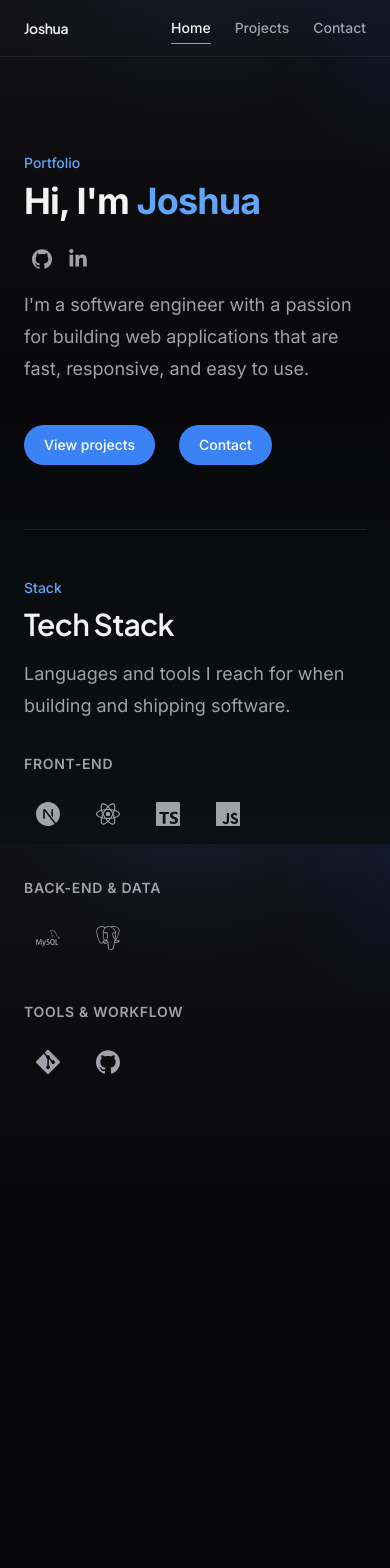
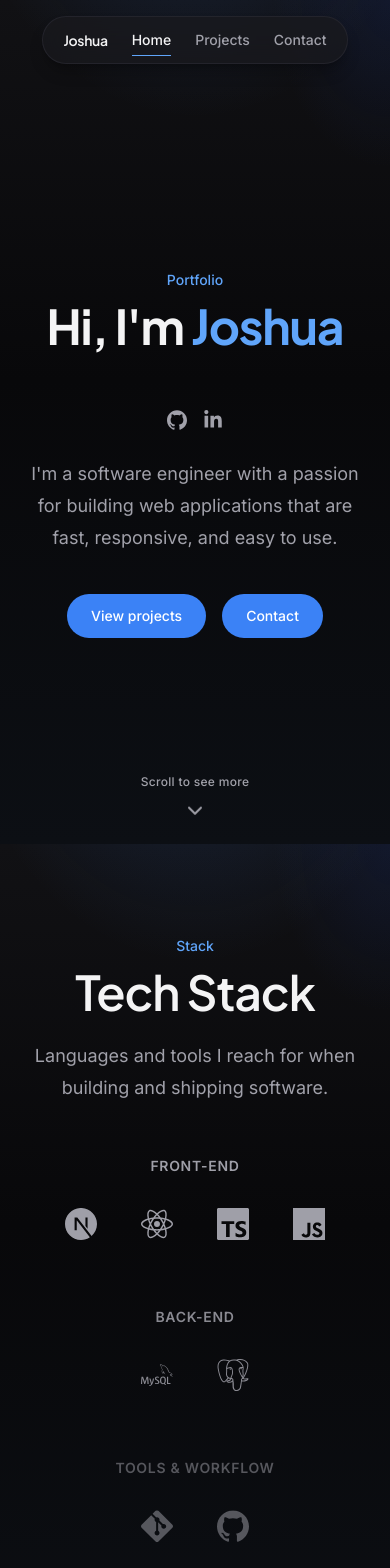
Before and after one commit to RRowDY/portfolio, a Next.js app: page / in a window 390 px wide. Shown: the top 1568 px of the page. Before the commit the page ends 1182 px from the top, so only its background shows below. Built offline with nearby package versions, Linux system fonts and the light colour scheme.

Commit message:
feat(home): add snap sections and a shared tech catalog

```diff
--- a/app/globals.css
+++ b/app/globals.css
@@ -25,6 +25,22 @@
   --color-accent-bright: var(--accent-bright);
   --font-sans: var(--font-inter), ui-sans-serif, system-ui, sans-serif;
   --font-display: var(--font-plus-jakarta-sans), var(--font-sans);
+  --animate-scroll-hint-bounce: scroll-hint-bounce 2.4s ease-in-out infinite;
+}
+
+@keyframes scroll-hint-bounce {
+  0%,
+  100% {
+    transform: translate3d(0, 0, 0);
+  }
+
+  50% {
+    transform: translate3d(0, 0.4rem, 0);
+  }
+}
+
+html {
+  scroll-snap-type: y proximity;
 }
 
 body {
@@ -33,15 +49,11 @@ body {
   background-color: var(--bg-deep);
   background-attachment: fixed;
   background-image:
-    radial-gradient(
-      ellipse 120% 80% at 50% -30%,
+    radial-gradient(ellipse 120% 80% at 50% -30%,
       var(--accent-glow),
-      transparent 55%
-    ),
-    radial-gradient(
-      ellipse 60% 40% at 100% 0%,
+      transparent 55%),
+    radial-gradient(ellipse 60% 40% at 100% 0%,
       rgba(29, 78, 216, 0.12),
-      transparent 50%
-    ),
+      transparent 50%),
     linear-gradient(180deg, var(--bg-base) 0%, var(--bg-deep) 45%, #0c0f14 100%);
 }
--- a/app/page.tsx
+++ b/app/page.tsx
@@ -1,108 +1,54 @@
 import { site } from "@/content/site";
 import { HeroSocialLinks } from "@/components/hero-social-links";
-import type { IconType } from "react-icons";
+import { HeroScrollCue } from "@/components/hero-scroll-cue";
+import { ScrollReveal } from "@/components/scroll-reveal";
+import { TechIconTile } from "@/components/tech-icon-tile";
 import {
-  SiGit,
-  SiGithub,
-  SiJavascript,
-  SiMysql,
-  SiNextdotjs,
-  SiPostgresql,
-  SiReact,
-  SiTypescript,
-} from "react-icons/si";
+  techCatalog,
+  techCategoryOrder,
+  techCategoryTitles,
+} from "@/content/tech";
 
-type TechItem = {
-  name: string;
-  Icon: IconType;
-};
-
-type TechCategory = {
-  title: string;
-  items: TechItem[];
-};
-
-const techCategories: TechCategory[] = [
-  {
-    title: "Front-End",
-    items: [
-      { name: "Next.js", Icon: SiNextdotjs },
-      { name: "React", Icon: SiReact },
-      { name: "TypeScript", Icon: SiTypescript },
-      { name: "JavaScript", Icon: SiJavascript },
-    ],
-  },
-  {
-    title: "Back-End & data",
-    items: [
-      { name: "MySQL", Icon: SiMysql },
-      { name: "PostgreSQL", Icon: SiPostgresql },
-    ],
-  },
-  {
-    title: "Tools & workflow",
-    items: [
-      { name: "Git", Icon: SiGit },
-      { name: "GitHub", Icon: SiGithub },
-    ],
-  },
-];
+const techCategories = techCategoryOrder.map((categoryId) => ({
+  title: techCategoryTitles[categoryId],
+  items: techCatalog.filter((item) => item.category === categoryId),
+}));
 
 function TechStackSection() {
   return (
-    <section className="mt-16 border-t border-border/60 pt-12" aria-labelledby="tech-stack-heading">
+    <section
+      className="flex min-h-[calc(100dvh-4rem)] snap-start scroll-mt-16 flex-col items-center justify-center px-6 py-12 text-center sm:px-10 lg:px-16"
+      aria-labelledby="tech-stack-heading"
+    >
+      <div className="mx-auto w-full max-w-4xl">
+        <ScrollReveal>
           <p className="text-sm font-medium text-accent-bright">Stack</p>
           <h2
             id="tech-stack-heading"
-        className="mt-2 font-display text-3xl font-semibold tracking-tight text-foreground sm:text-4xl"      >
+            className="mt-3 font-display text-5xl font-semibold tracking-tight text-foreground sm:text-6xl"
+          >
             Tech Stack
           </h2>
-      <p className="mt-4 text-lg leading-8 text-muted">
+          <p className="mx-auto mt-6 max-w-2xl text-lg leading-8 text-muted sm:text-xl sm:leading-9">
             Languages and tools I reach for when building and shipping software.
           </p>
-      <div className="mt-8 flex flex-col gap-10">
+        </ScrollReveal>
+        <div className="mt-12 flex flex-col items-center gap-10 sm:mt-14 sm:flex-row sm:items-start sm:justify-center sm:gap-16">
           {techCategories.map((category) => (
-          <div key={category.title}>
+            <ScrollReveal key={category.title}>
               <h3 className="text-sm font-semibold uppercase tracking-wider text-muted">
                 {category.title}
               </h3>
-            <ul className="mt-4 flex flex-wrap gap-3" role="list">
+              <ul className="mt-4 flex flex-wrap justify-center gap-3" role="list">
                 {category.items.map(({ name, Icon }) => (
                   <li key={name} role="listitem">
-                  <div
-                    className="group relative flex flex-col items-center"
-                    aria-label={name}
-                  >
-                    <div
-                      className={[
-                        "flex size-12 items-center justify-center rounded-xl border border-transparent",
-                        "text-muted transition-[transform,color,border-color,box-shadow] duration-200 ease-in-out",
-                        "group-hover:scale-105 group-hover:border-accent group-hover:text-accent",
-                        "group-focus-within:scale-105 group-focus-within:border-accent group-focus-within:text-accent",
-                        "motion-reduce:transition-none motion-reduce:group-hover:scale-100",
-                      ].join(" ")}
-                    >
-                      <Icon className="size-6 shrink-0" aria-hidden />
-                    </div>
-                    <span
-                      className={[
-                        "pointer-events-none absolute top-full z-10 mt-2 whitespace-nowrap rounded-md",
-                        "border border-border bg-elevated px-2.5 py-1 text-sm font-medium text-foreground",
-                        "opacity-0 transition-[opacity,transform] duration-200 ease-in-out",
-                        "translate-y-1 group-hover:opacity-100 group-hover:translate-y-0",
-                        "group-focus-within:opacity-100 group-focus-within:translate-y-0",
-                        "motion-reduce:transition-none",
-                      ].join(" ")}
-                      aria-hidden
-                    >
-                      {name}
-                    </span>
-                  </div>
+                    <TechIconTile name={name} Icon={Icon} />
                   </li>
                 ))}
               </ul>
+            </ScrollReveal>
+          ))}
         </div>
-        ))}
       </div>
     </section>
   )
@@ -110,30 +56,63 @@ function TechStackSection() {
 
 export default function Home() {
   return (
-    <main className="flex flex-1 flex-col px-6 py-24 sm:px-10 lg:px-16">
-      <div className="mx-auto w-full max-w-3xl">
+    // <main className="flex flex-1 flex-col px-6 py-24 sm:px-10 lg:px-16">
+    //   <div className="mx-auto w-full max-w-3xl">
+    //     <p className="text-sm font-medium text-accent-bright">Portfolio</p>
+    //     <h1 className="mt-2 text-4xl font-bold tracking-tight text-foreground sm:text-5xl">Hi, I'm <span className="text-accent-bright">{site.name}</span></h1>
+    //     <HeroSocialLinks />
+    //     <p className="mt-4 text-lg leading-8 text-muted">
+    //       {site.description}
+    //     </p>
+    //     <div className="mt-10 flex items-center gap-x-6">
+    //       <a
+    //         href="/projects"
+    //         className="rounded-full bg-accent px-5 py-2.5 text-sm font-medium text-white transition-colors hover:bg-accent-bright"
+    //       >
+    //         View projects
+    //       </a>
+    //       <a
+    //         href="/contact"
+    //         className="rounded-full bg-accent px-5 py-2.5 text-sm font-medium text-white transition-colors hover:bg-accent-bright"
+    //       >
+    //         Contact
+    //       </a>
+    //     </div>
+    <main className="flex flex-1 flex-col">
+      <section
+        className="relative flex min-h-[calc(100dvh-4rem)] snap-start scroll-mt-16 flex-col items-center justify-center px-6 py-12 text-center sm:px-10 lg:px-16"
+        aria-label="Introduction"
+      >
+        <div className="mx-auto w-full max-w-4xl">
           <p className="text-sm font-medium text-accent-bright">Portfolio</p>
-        <h1 className="mt-2 text-4xl font-bold tracking-tight text-foreground sm:text-5xl">Hi, I'm <span className="text-accent-bright">{site.name}</span></h1>
+          <h1 className="mt-3 font-display text-5xl font-bold tracking-tight text-foreground sm:text-6xl lg:text-7xl">
+            Hi, I&apos;m{" "}
+            <span className="text-accent-bright">{site.name}</span>
+          </h1>
+          <div className="mt-8 flex justify-center">
             <HeroSocialLinks />
-        <p className="mt-4 text-lg leading-8 text-muted">
+          </div>
+          <p className="mx-auto mt-6 max-w-2xl text-lg leading-8 text-muted sm:text-xl sm:leading-9">
             {site.description}
           </p>
-        <div className="mt-10 flex items-center gap-x-6">
+          <div className="mt-10 flex flex-wrap items-center justify-center gap-4 sm:gap-6">
             <a
               href="/projects"
-            className="rounded-full bg-accent px-5 py-2.5 text-sm font-medium text-white transition-colors hover:bg-accent-bright"
+              className="rounded-full bg-accent px-6 py-3 text-sm font-medium text-white transition-colors hover:bg-accent-bright"
             >
               View projects
             </a>
             <a
               href="/contact"
-            className="rounded-full bg-accent px-5 py-2.5 text-sm font-medium text-white transition-colors hover:bg-accent-bright"
+              className="rounded-full bg-accent px-6 py-3 text-sm font-medium text-white transition-colors hover:bg-accent-bright"
             >
               Contact
             </a>
           </div>
+        </div>
+        <HeroScrollCue />
+      </section>
       <TechStackSection />
-      </div>
     </main>
   );
 }
--- /dev/null
+++ b/components/hero-scroll-cue.tsx
@@ -0,0 +1,38 @@
+"use client";
+
+import { useEffect, useState } from "react";
+import { FaChevronDown } from "react-icons/fa6";
+
+const TOP_THRESHOLD_PX = 32;
+
+export function HeroScrollCue() {
+    const [atTop, setAtTop] = useState(true);
+
+    useEffect(() => {
+        const handleScroll = () => {
+            setAtTop(window.scrollY <= TOP_THRESHOLD_PX);
+        };
+        handleScroll();
+        window.addEventListener("scroll", handleScroll, { passive: true });
+        return () => window.removeEventListener("scroll", handleScroll);
+    }, []);
+
+    return (
+        <div
+          className={[
+            "pointer-events-none absolute inset-x-0 bottom-8 flex flex-col items-center gap-1.5",
+            "transition-opacity duration-500 ease-out motion-reduce:transition-none",
+            atTop ? "opacity-100" : "opacity-0",
+          ].join(" ")}
+          aria-hidden="true"
+        >
+          <p className="text-xs font-medium tracking-wide text-muted">
+            Scroll to see more
+          </p>
+          <FaChevronDown
+            className="size-4 text-muted motion-safe:animate-scroll-hint-bounce motion-reduce:animate-none"
+            aria-hidden
+          />
+        </div>
+      );
+}
--- a/components/projects/project-detail.tsx
+++ b/components/projects/project-detail.tsx
@@ -42,7 +42,7 @@ export function ProjectDetail({ project, variant = "page" }: ProjectDetailProps)
                         <p className="mb-2 text-xs font-medium uppercase tracking-wide text-subtle">
                             Tech stack
                         </p>
-                        <TechStack tech={project.techStack} />
+                        <TechStack techIds={project.techStack} />
                     </div>
                 )}
                 <dl className="flex flex-wrap gap-x-6 gap-y-2 text-sm">
--- /dev/null
+++ b/components/scroll-reveal.tsx
@@ -0,0 +1,93 @@
+"use client";
+
+import { useEffect, useRef, type ReactNode } from "react";
+
+type ScrollRevealProps = {
+    children: ReactNode;
+    className?: string;
+};
+
+const SHIFT_REM = 2.25;
+
+function enterProgress(top: number, viewportHeight: number) {
+    const hiddenAt = viewportHeight * 0.98;
+    const shownAt = viewportHeight * 0.68;
+    const raw = (hiddenAt - top) / (hiddenAt - shownAt);
+    return Math.min(1, Math.max(0, raw));
+}
+
+function enterOpacity(progress: number) {
+    return 1 - (1 - progress) ** 2.2;
+}
+
+export function ScrollReveal({ children, className }: ScrollRevealProps) {
+    const ref = useRef<HTMLDivElement>(null);
+
+    useEffect(() => {
+        const el = ref.current;
+        if (!el) return;
+
+        const showFully = () => {
+            el.style.opacity = "1";
+            el.style.transform = "none";
+            el.style.pointerEvents = "auto";
+        };
+
+        if (window.matchMedia("(prefers-reduced-motion: reduce)").matches) {
+            showFully();
+            return;
+        }
+
+        let peak = 0;
+        let frame = 0;
+
+        const apply = (progress: number) => {
+            if (progress <= 0) {
+                peak = 0;
+                el.style.opacity = "0";
+                el.style.transform = `translate3d(0, ${SHIFT_REM}rem, 0)`;
+                el.style.pointerEvents = "none";
+                return;
+            }
+
+            if (progress >= peak) {
+                peak = progress;
+                el.style.transform = `translate3d(0, ${(1 - progress) * SHIFT_REM}rem, 0)`;
+            }
+
+            el.style.opacity = String(enterOpacity(progress));
+            el.style.pointerEvents = progress < 0.15 ? "none" : "auto";
+        };
+
+        const update = () => {
+            frame = 0;
+            const { top } = el.getBoundingClientRect();
+            apply(enterProgress(top, window.innerHeight));
+        };
+
+        const onScroll = () => {
+            if (frame) return;
+            frame = requestAnimationFrame(update);
+        };
+
+        update();
+        window.addEventListener("scroll", onScroll, { passive: true });
+        window.addEventListener("resize", onScroll);
+
+        return () => {
+            window.removeEventListener("scroll", onScroll);
+            window.removeEventListener("resize", onScroll);
+            if (frame) cancelAnimationFrame(frame);
+        };
+    }, []);
+
+    return (
+        <div
+            ref={ref}
+            className={className}
+            style={{ opacity: 0, transform: `translate3d(0, ${SHIFT_REM}rem, 0)` }}
+        >
+            {children}
+        </div>
+    );
+}
--- a/components/site-header.tsx
+++ b/components/site-header.tsx
@@ -5,9 +5,11 @@ import { NavLink } from "@/components/nav-link";
 export function SiteHeader() {
     return (
         <header
-            className="sticky top-0 z-50 border-b border-border/60 bg-elevated/40 backdrop-blur-md transition-[background-color,backdrop-filter] duration-300 supports-[backdrop-filter]:bg-elevated/30"
+            className="sticky top-0 z-50 px-4 pt-4"
+        // className="sticky top-0 z-50 border-b border-border/60 bg-elevated/40 backdrop-blur-md transition-[background-color,backdrop-filter] duration-300 supports-[backdrop-filter]:bg-elevated/30"
         >
-            <div className="mx-auto flex h-14 max-w-6xl items-center justify-between px-6 sm:px-10 lg:px-16">
+            <div className="mx-auto flex h-12 w-fit max-w-full items-center gap-6 rounded-full border border-border/70 bg-elevated/70 px-5 shadow-lg shadow-black/25 backdrop-blur-md sm:gap-8 sm:px-6">
+            {/* <div className="mx-auto flex h-14 max-w-6xl items-center justify-between px-6 sm:px-10 lg:px-16"> */}
                 <Link
                     href="/"
                     className="font-display text-sm font-semibold tracking-tight text-foreground transition-colors duration-200 hover:text-accent-bright"
--- /dev/null
+++ b/components/tech-icon-tile.tsx
@@ -0,0 +1,35 @@
+import type { IconType } from "react-icons";
+type TechIconTileProps = {
+  name: string;
+  Icon: IconType;
+};
+export function TechIconTile({ name, Icon }: TechIconTileProps) {
+  return (
+    <div className="group relative flex flex-col items-center" aria-label={name}>
+      <div
+        className={[
+          "flex size-16 items-center justify-center rounded-xl border border-transparent",
+          "text-muted transition-[transform,color,border-color,box-shadow] duration-200 ease-in-out",
+          "group-hover:scale-105 group-hover:border-accent group-hover:text-accent",
+          "group-focus-within:scale-105 group-focus-within:border-accent group-focus-within:text-accent",
+          "motion-reduce:transition-none motion-reduce:group-hover:scale-100",
+        ].join(" ")}
+      >
+        <Icon className="size-8 shrink-0" aria-hidden />
+      </div>
+      <span
+        className={[
+          "pointer-events-none absolute top-full z-10 mt-2 whitespace-nowrap rounded-md",
+          "border border-border bg-elevated px-2.5 py-1 text-sm font-medium text-foreground",
+          "opacity-0 transition-[opacity,transform] duration-200 ease-in-out",
+          "translate-y-1 group-hover:opacity-100 group-hover:translate-y-0",
+          "group-focus-within:opacity-100 group-focus-within:translate-y-0",
+          "motion-reduce:transition-none",
+        ].join(" ")}
+        aria-hidden
+      >
+        {name}
+      </span>
+    </div>
+  );
+}
--- /dev/null
+++ b/content/tech.ts
@@ -0,0 +1,43 @@
+import type { IconType } from "react-icons";
+import {
+    SiGit,
+    SiGithub,
+    SiJavascript,
+    SiMysql,
+    SiNextdotjs,
+    SiPostgresql,
+    SiReact,
+    SiTypescript,
+} from "react-icons/si";
+
+export type TechCategoryId = "frontend" | "backend" | "tools";
+
+export type TechCatalogItem = {
+    id: string;
+    name: string;
+    Icon: IconType;
+    category: TechCategoryId;
+};
+
+export const techCategoryOrder = ["frontend", "backend", "tools"] as const;
+
+export const techCategoryTitles: Record<TechCategoryId, string> = {
+    frontend: "Front-End",
+    backend: "Back-End",
+    tools: "Tools & Workflow",
+};
+
+
+export const techCatalog: TechCatalogItem[] = [
+    { id: "nextjs", name: "Next.js", category: "frontend", Icon: SiNextdotjs },
+    { id: "react", name: "React", category: "frontend", Icon: SiReact },
+    { id: "typescript", name: "TypeScript", category: "frontend", Icon: SiTypescript },
+    { id: "javascript", name: "JavaScript", category: "frontend", Icon: SiJavascript },
+    { id: "mysql", name: "MySQL", category: "backend", Icon: SiMysql },
+    { id: "postgresql", name: "PostgreSQL", category: "backend", Icon: SiPostgresql },
+    { id: "git", name: "Git", category: "tools", Icon: SiGit },
+    { id: "github", name: "GitHub", category: "tools", Icon: SiGithub },
+  ];
+  export function getTechById(id: string) {
+    return techCatalog.find((item) => item.id === id);
+  }
```
Also changed, not shown: components/projects/tech-stack.tsx (+41 -27 lines), content/projects.ts (+4 -9 lines). Lines whose indentation alone changed are shown as unchanged.
